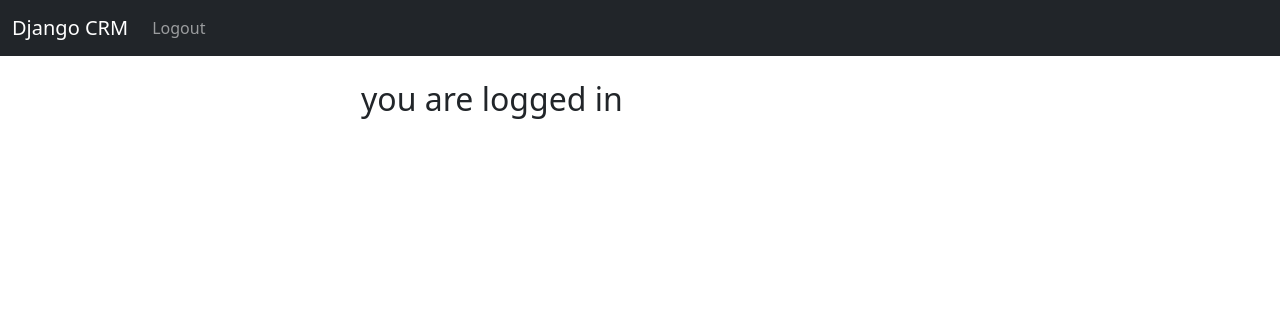
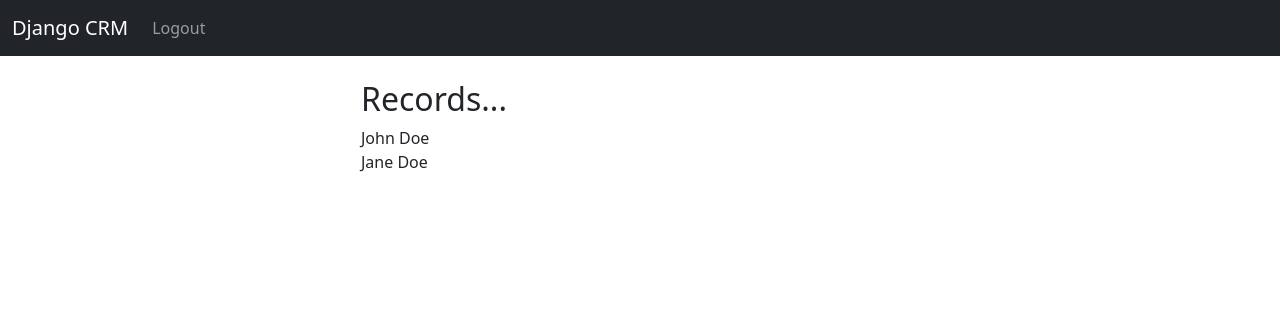
Before and after one commit to ttwange/CRM, a Django app: page / in a window 1280 px wide. Shown: the top 316 px of the page. Run offline with Django 4.2, Linux system fonts and the light colour scheme; a user stored in the database is signed in; data comes from the database, SQL or seed files in the repository.

Commit message:
get all records from the database

```diff
--- a/website/templates/home.html
+++ b/website/templates/home.html
@@ -4,7 +4,13 @@
 
   {% if user.is_authenticated %}
 
-  <h2>you are logged in</h2>
+  <h2>Records...</h2>
+  {% if records %}
+  {% for record in records%}
+  {{record}}
+  <br>
+  {% endfor %}
+  {% endif %}
 
   {% else %}
 
--- a/website/views.py
+++ b/website/views.py
@@ -7,6 +7,7 @@ from .models import Record
 # Create your views here.
 def home(request):
     records = Record.objects.all()
+    context = {'records':records}
 
     #checking for log in
     if request.method == 'POST':
@@ -22,7 +23,7 @@ def home(request):
           messages.success(request,'Error loggin in!!')
           return redirect('home')
     else:
-        return render(request, 'home.html', {})
+        return render(request, 'home.html', context)
 
 def logout_user(request):
     logout(request)
```
